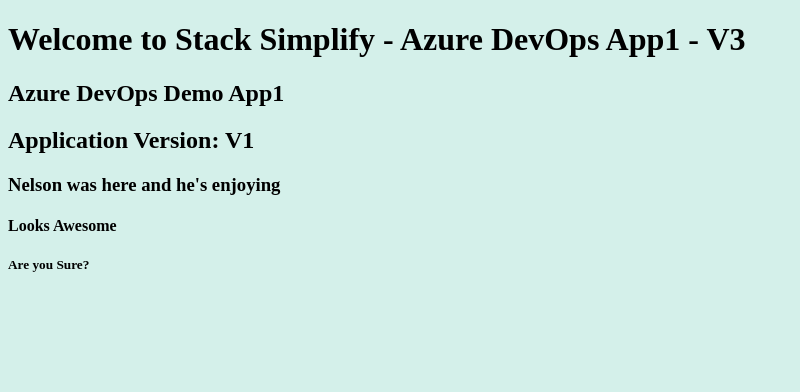
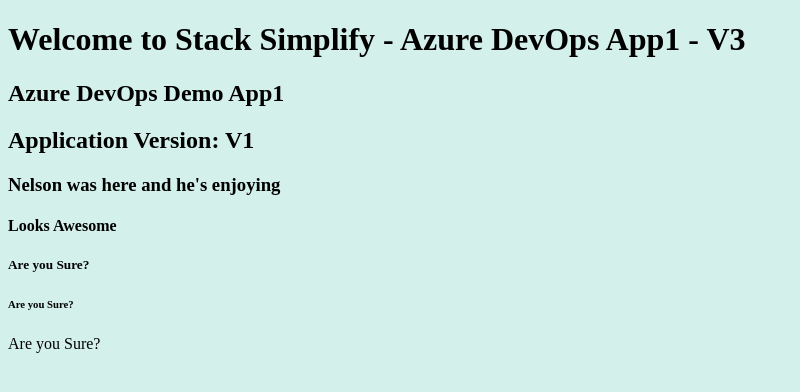
Before and after one commit to spilusan/azure-devops-github-acr-aks-app2, a plain HTML site: page index.html in a window 1280 px wide. Shown: the whole page, without its empty margins (0-800 px from the left). Drawn offline with Linux system fonts and the light colour scheme.

Commit message:
added one line again

```diff
--- a/index.html
+++ b/index.html
@@ -7,5 +7,7 @@
       <h3>Nelson was here and he's enjoying</h3>
       <h4>Looks Awesome</h4>
       <h5>Are you Sure?</h5>
+      <h6>Are you Sure?</h6>
+      <h7>Are you Sure?</h7>
    </body>
 </html>
```
